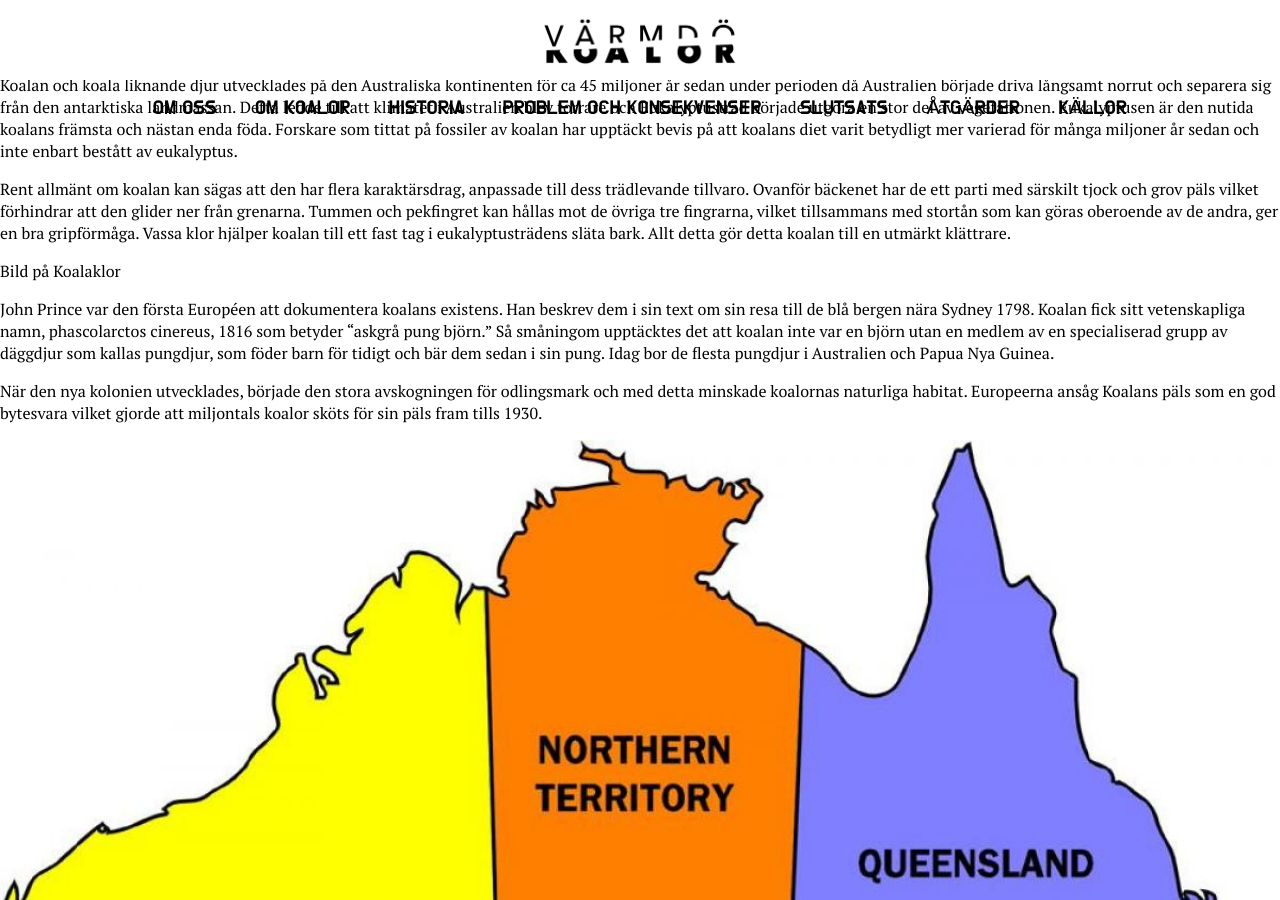
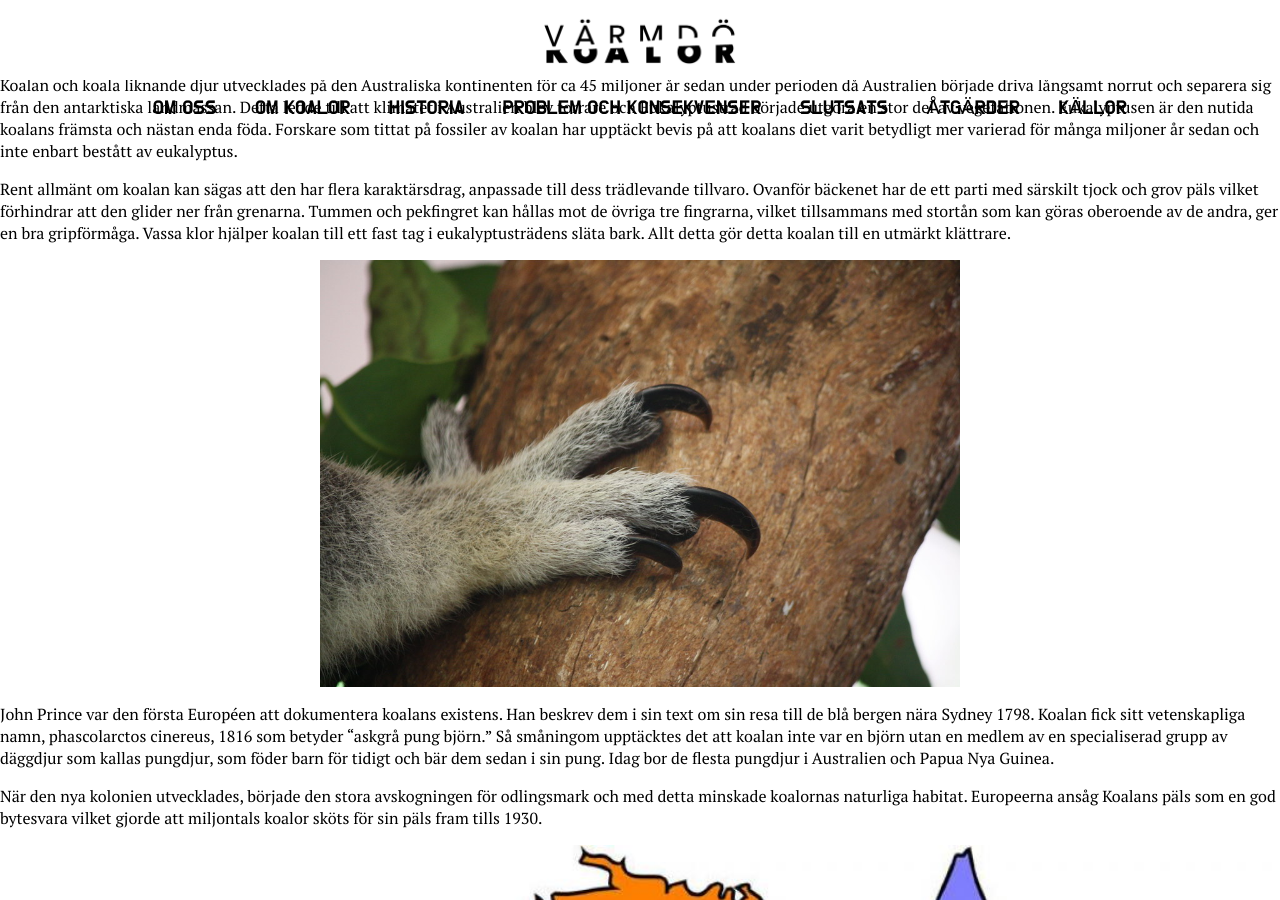
Before and after one commit to limbero/stackars-koalorna, a Jekyll site: the page built from _historia/historia.md, in a window 1280 px wide and 900 px high, scrolled down 539 px. Built offline with Jekyll 4.4.1, drawn with Linux system fonts in a browser that asks for light colours; comment, search, counter and statistics services are not loaded.

Commit message:
Update historia.md

```diff
--- a/_historia/historia.md
+++ b/_historia/historia.md
@@ -6,7 +6,8 @@ Koalan och koala liknande djur utvecklades på den Australiska kontinenten för
 
 Rent allmänt om koalan kan sägas att den har flera karaktärsdrag, anpassade till dess trädlevande tillvaro. Ovanför bäckenet har de ett parti med särskilt tjock och grov päls vilket förhindrar att den glider ner från grenarna. Tummen och pekfingret kan hållas mot de övriga tre fingrarna, vilket tillsammans med stortån som kan göras oberoende av de andra, ger en bra gripförmåga. Vassa klor hjälper koalan till ett fast tag i eukalyptusträdens släta bark. Allt detta gör detta koalan till en utmärkt klättrare.
 
-Bild på Koalaklor
+<img alt="bild på koalaklor" src="{{ site.baseurl }}/assets/Koalaklor.JPG" style="width: 50%; display: block; margin: 0 auto;">
+
 
 John Prince var den första Européen att dokumentera koalans existens. Han beskrev dem i sin text om sin resa till de blå bergen nära Sydney 1798. Koalan fick sitt vetenskapliga namn, phascolarctos cinereus, 1816  som betyder “askgrå pung björn.”  Så småningom upptäcktes det att koalan inte var en björn utan en medlem av en specialiserad grupp av däggdjur som kallas pungdjur, som föder barn för tidigt och bär dem sedan i sin pung. Idag bor de flesta pungdjur i Australien och Papua Nya Guinea.
 
```
